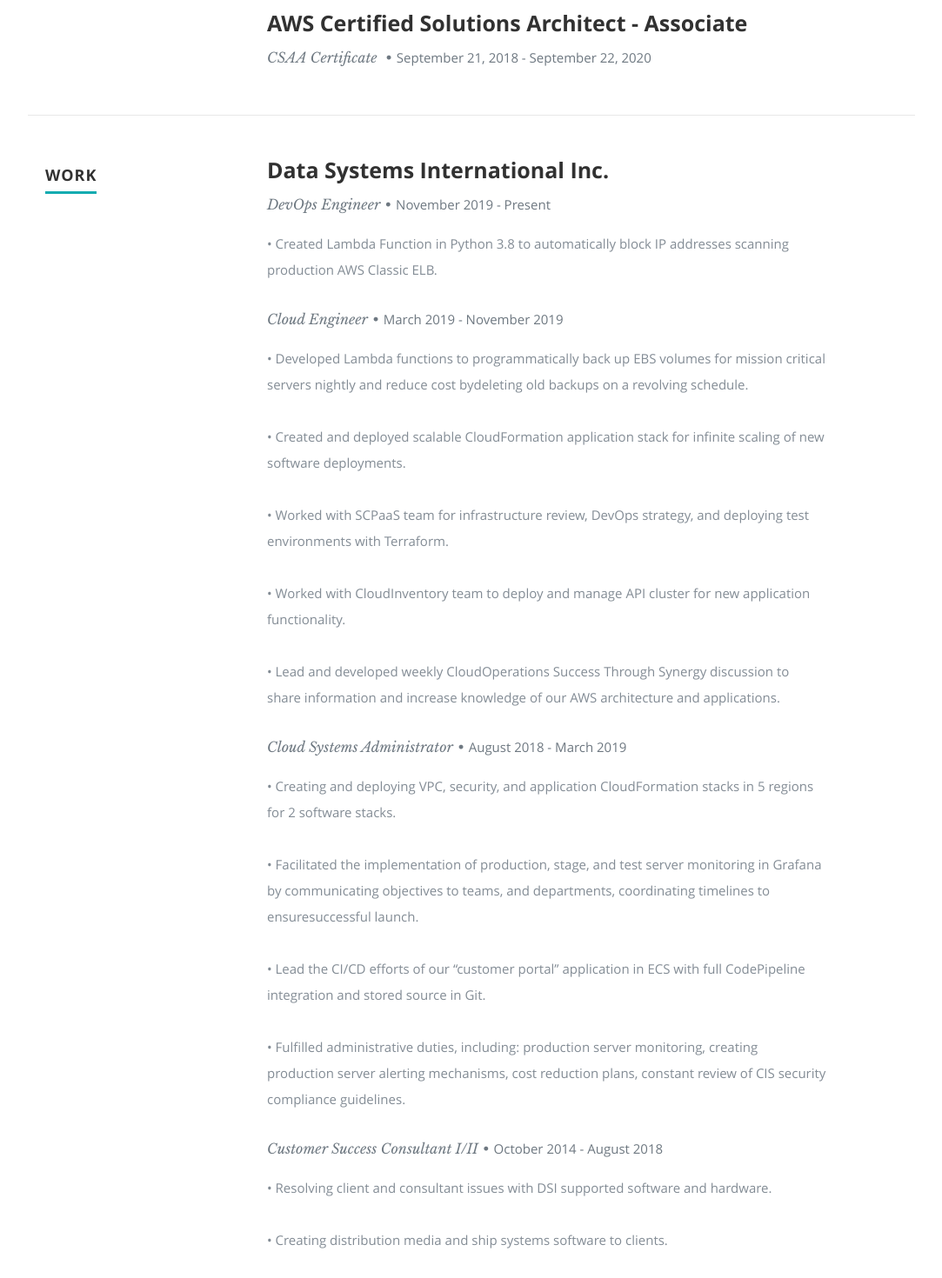
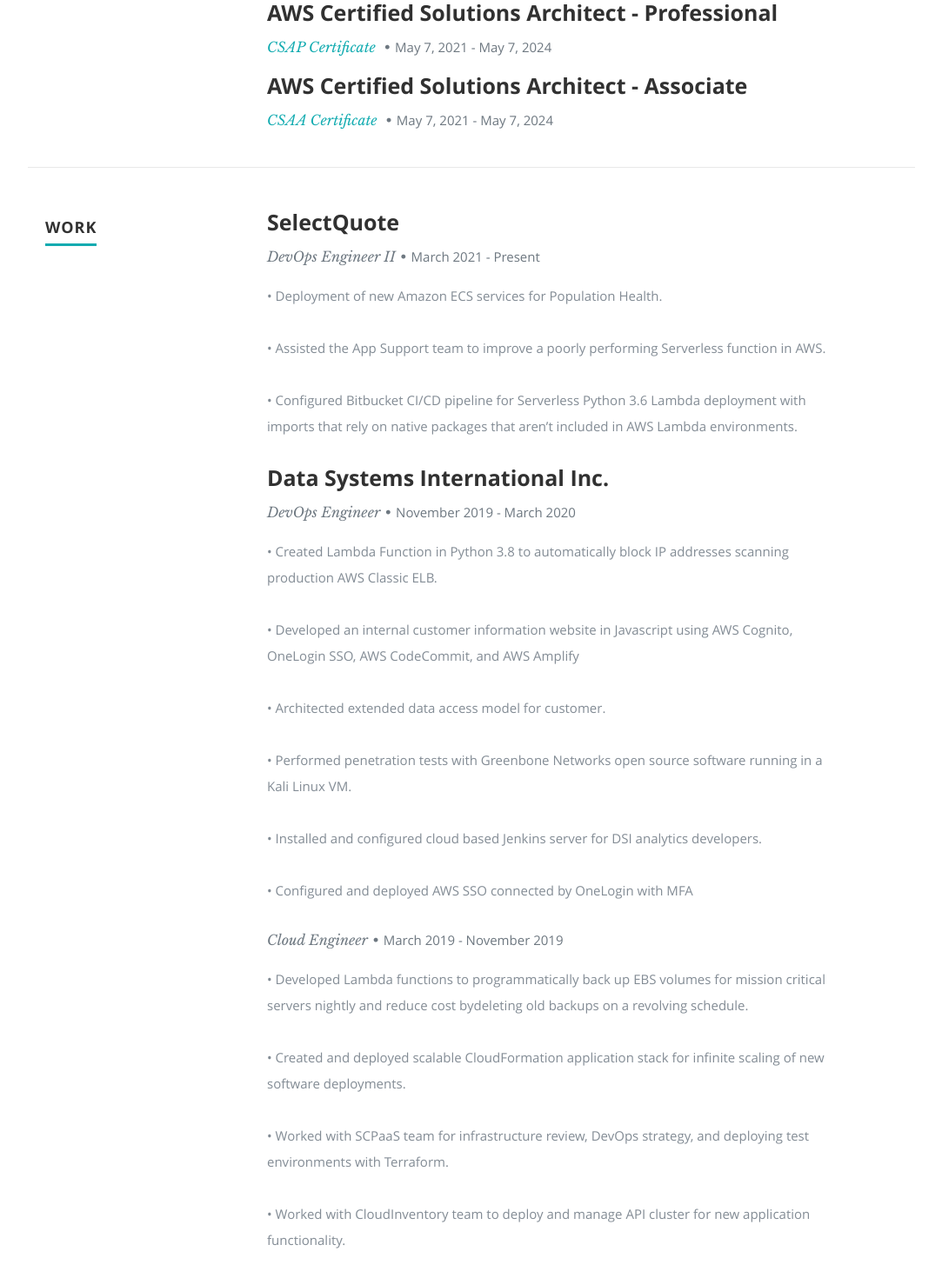
Before and after one commit to ghostcodekc/andrewgrube.com-react, a React (Create React App) app: page / in a window 1280 px wide. Shown: the part 720-2190 px from the top of the page at 87% size, without its empty margins (98-1181 px from the left). Built offline with nearby package versions, Linux system fonts and the light colour scheme.

Commit message:
Uploaded new resume and added dev.to blog post

```diff
--- a/public/resumeData.json
+++ b/public/resumeData.json
@@ -1,10 +1,10 @@
 {
   "main": {
     "name":"Andrew Grube",
-    "occupation":"DevOps Engineer",
-    "description":"AWS Certified Solutions Architect - Associate with 6 years of experience in IT, and 3 years experience in AWS technologies. In-depth experience with high availability, cost-effective, fault-tolerant systems.",
+    "occupation":"DevOps Engineer II",
+    "description":"AWS Certified Solutions Architect - Professional with 6 years of experience in IT, and 4 years experience in AWS technologies. In-depth experience with high availability, cost-effective, fault-tolerant systems.",
     "image":"profilepic.jpg",
-    "bio":"AWS Certified Solutions Architect - Associate with 6 years of experience in IT, and 3 years experience in AWS technologies. In-depth experience with high availability, cost-effective, fault-tolerant systems.",
+    "bio":"AWS Certified Solutions Architect - Professional with 6 years of experience in IT, and 4 years experience in AWS technologies. In-depth experience with high availability, cost-effective, fault-tolerant systems.",
     "contactmessage":"Feel free to send me an e-mail.",
     "email": "andrewmgrube@gmail.com",
     "phone": "(913) 375-4353",
@@ -45,16 +45,38 @@
         "school":"Johnson County Community College",
         "degree":"Computer Information Systems",
         "graduated":"August 2008 - August 2012",
-        "description":""
+        "description":"https://www.jccc.edu/"
+      },
+      {
+        "school":"AWS Certified Solutions Architect - Professional",
+        "degree":"CSAP Certificate",
+        "graduated":"May 7, 2021 - May 7, 2024",
+        "description":"https://www.credly.com/badges/57503cab-7a7b-4956-a553-e11b51f5114e"
       },
       {
         "school":"AWS Certified Solutions Architect - Associate",
         "degree":"CSAA Certificate",
-        "graduated":"September 21, 2018 - September 22, 2020",
-        "description":""
+        "graduated":"May 7, 2021 - May 7, 2024",
+        "description":"https://www.credly.com/earner/earned/badge/be3a9a6a-bacf-4493-89fb-21b6308e0f3e"
       }
     ],
     "work":[
+      {
+        "company":"SelectQuote",
+        "title":[
+          ["DevOps Engineer II"]
+        ],
+        "years":[
+          ["March 2021 - Present"]
+        ],
+        "item": [
+          [
+            ["Deployment of new Amazon ECS services for Population Health."],
+            ["Assisted the App Support team to improve a poorly performing Serverless function in AWS."],
+            ["Configured Bitbucket CI/CD pipeline for Serverless Python 3.6 Lambda deployment with imports that rely on native packages that aren’t included in AWS Lambda environments."]
+          ]
+        ]
+      },
       {
         "company":"Data Systems International Inc.",
         "title":[
@@ -64,14 +86,19 @@
           ["Customer Success Consultant I/II"]
         ],
         "years":[
-          ["November 2019 - Present"],
+          ["November 2019 - March 2020"],
           ["March 2019 - November 2019"],
           ["August 2018 - March 2019"],
           ["October 2014 - August 2018"]
         ],
         "item": [
           [
-            ["Created Lambda Function in Python 3.8 to automatically block IP addresses scanning production AWS Classic ELB."]
+            ["Created Lambda Function in Python 3.8 to automatically block IP addresses scanning production AWS Classic ELB."],
+            ["Developed an internal customer information website in Javascript using AWS Cognito, OneLogin SSO, AWS CodeCommit, and AWS Amplify"],
+            ["Architected extended data access model for customer."],
+            ["Performed penetration tests with Greenbone Networks open source software running in a Kali Linux VM."],
+            ["Installed and configured cloud based Jenkins server for DSI analytics developers."],
+            ["Configured and deployed AWS SSO connected by OneLogin with MFA"]
           ],
           [
             ["Developed Lambda functions to programmatically back up EBS volumes for mission critical servers nightly and reduce cost bydeleting old backups on a revolving schedule."],
@@ -88,7 +115,6 @@
           ],
           [
             ["Resolving client and consultant issues with DSI supported software and hardware."],
-            ["Creating distribution media and ship systems software to clients."],
             ["Maintaining an exceptional level of training and experience on all of our products; including new and revised software and hardware."],
             ["Documenting issue resolutions, creating software defect reports and enhancement requests as appropriate."]
           ]
@@ -104,6 +130,12 @@
         "category":"Personal Website & Blog",
         "image":"resume-website.jpg",
         "url":"https://www.andrewgrube.com"
+      },
+      {
+        "title":"Dev.to Blog Post",
+        "category":"Blogpost",
+        "image":"dev.to-cw-blogpost.png",
+        "url":"https://daily.dev/posts/configuring-cloudwatch-logs-for-identifying-memory-leaks-on-windows-workloads-in-aws"
       }
     ]
   },
--- a/src/Components/Portfolio.js
+++ b/src/Components/Portfolio.js
@@ -30,7 +30,7 @@
 
          <div className="twelve columns collapsed">
 
-            <h1>Check Out Some of My Works.</h1>
+            <h1>Check Out Some of My Work.</h1>
 
             <div id="portfolio-wrapper" className="bgrid-quarters s-bgrid-thirds cf">
                 {projects}
--- a/src/Components/Resume.js
+++ b/src/Components/Resume.js
@@ -5,8 +5,8 @@
     if(this.props.data){
       var education = this.props.data.education.map(function(education){
         return <div key={education.school}><h3>{education.school}</h3>
-        <p className="info">{education.degree} <span>&bull;</span><em className="date">{education.graduated}</em></p>
-        <p>{education.description}</p></div>
+        <p className="info"><a href={education.description}>{education.degree}</a> <span>&bull;</span><em className="date">{education.graduated}</em></p>
+        </div>
       })
       var work = this.props.data.work.map(function(work, index){
         return <div key={work.company}><h3>{work.company}</h3>
```
Also changed, not shown: public/images/portfolio/dev.to-cw-blogpost.png (added).
